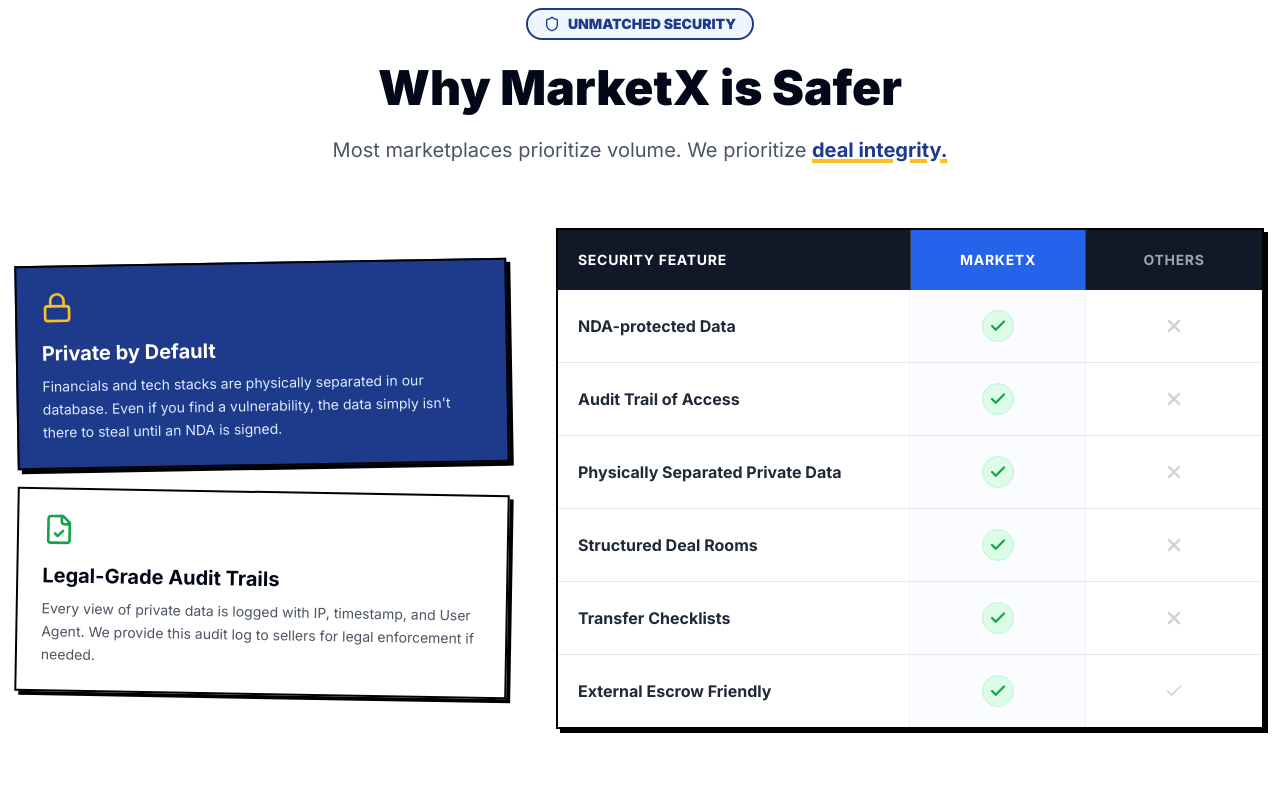
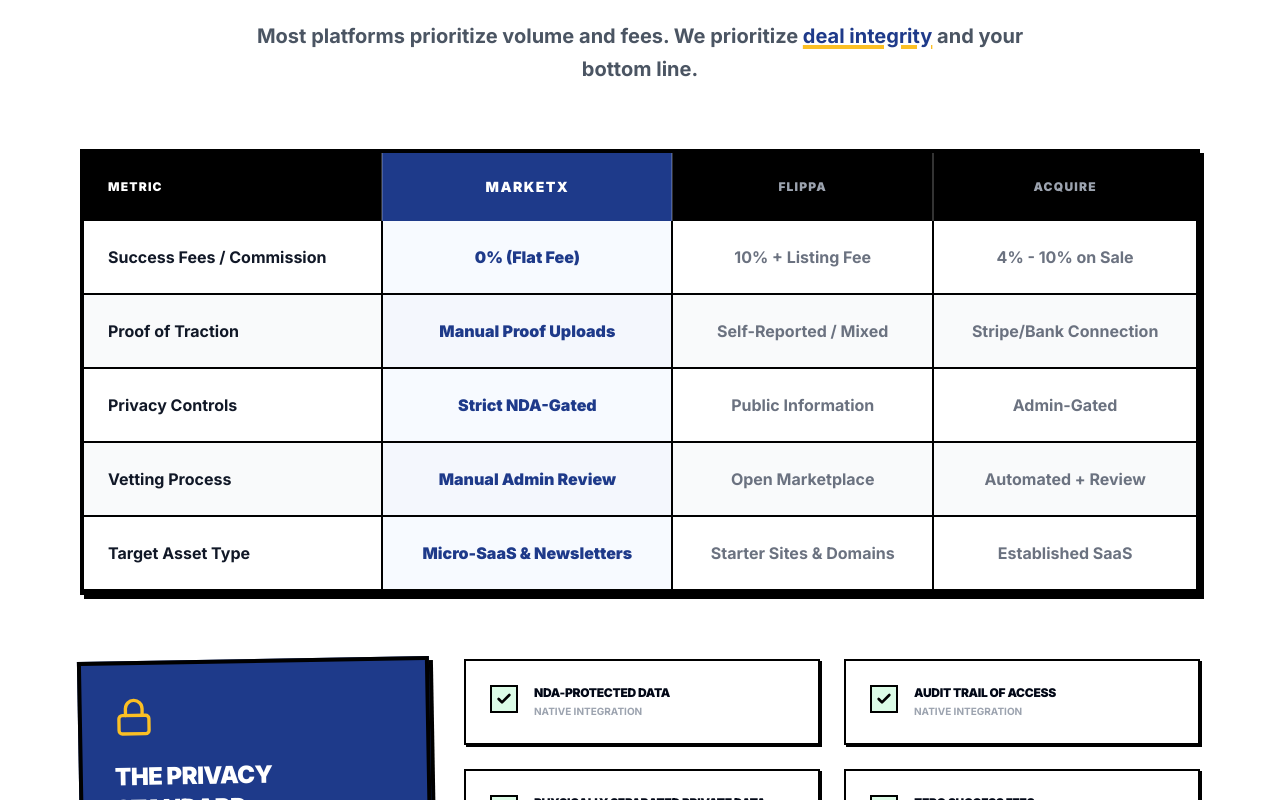
Before and after one commit to Manoj-APJ/IndianAcquisitionMarketplace, a Next.js app: page / in a window 1280 px wide. Shown: the part 3360-4160 px from the top of the page. Built offline with nearby package versions, Linux system fonts and the light colour scheme; no server answers; the database is empty.

Commit message:
added:footer

```diff
--- a/src/components/home/ComparisonSection.tsx
+++ b/src/components/home/ComparisonSection.tsx
@@ -1,83 +1,100 @@
 "use client";
 
 import { cn } from "@/lib/utils";
-import { COMPARISON_FEATURES } from "@/lib/landing-data";
-import { Check, X, Shield, Lock, FileCheck, Eye } from "lucide-react";
+import { COMPARISON_FEATURES, COMPARISON_DATA } from "@/lib/landing-data";
+import { Check, X, Shield, Lock, FileCheck, CheckCircle2, AlertCircle } from "lucide-react";
 
 export function ComparisonSection() {
     return (
-        <section className="py-24 bg-white border-b-2 border-black">
-            <div className="container mx-auto px-4">
+        <section className="pb-24 pt-8 bg-white border-b-4 border-black">
+            <div className="container mx-auto px-4 max-w-6xl">
 
                 {/* Header */}
                 <div className="text-center mb-16 max-w-3xl mx-auto">
-                    <div className="inline-flex items-center gap-2 bg-blue-50 border-2 border-blue-900 text-blue-900 px-4 py-1 font-black text-sm uppercase mb-6 rounded-full">
-                        <Shield size={16} /> Unmatched Security
+                    <div className="inline-flex items-center gap-2 bg-amber-50 border-2 border-black text-black px-4 py-1 font-black text-xs uppercase mb-6 shadow-neo-sm">
+                        <Shield size={16} className="text-amber-500" /> Market Intelligence
                     </div>
-                    <h2 className="text-4xl md:text-5xl font-black mb-6">Why MarketX is Safer</h2>
-                    <p className="text-xl text-gray-600">
-                        Most marketplaces prioritize volume. We prioritize <span className="text-blue-900 font-bold underline decoration-4 decoration-amber-400">deal integrity.</span>
+                    <h2 className="text-4xl md:text-5xl font-black mb-6 uppercase tracking-tighter">How We Stack Up</h2>
+                    <p className="text-xl text-gray-600 font-bold leading-relaxed">
+                        Most platforms prioritize volume and fees. We prioritize <span className="text-blue-900 underline decoration-4 decoration-amber-400">deal integrity</span> and your bottom line.
                     </p>
                 </div>
 
-                <div className="grid lg:grid-cols-12 gap-12 items-center">
+                {/* Detailed Table */}
+                <div className="bg-white border-4 border-black shadow-neo overflow-x-auto">
+                    <table className="w-full text-left min-w-[800px]">
+                        <thead>
+                            <tr className="bg-black text-white">
+                                <th className="p-6 font-black uppercase text-xs tracking-widest border-r-2 border-white/20">Metric</th>
+                                <th className="p-6 font-black uppercase text-sm tracking-widest bg-blue-900 text-center border-r-2 border-white/20">MarketX</th>
+                                <th className="p-6 font-black uppercase text-xs tracking-widest text-gray-400 text-center border-r-2 border-white/20">Flippa</th>
+                                <th className="p-6 font-black uppercase text-xs tracking-widest text-gray-400 text-center">Acquire</th>
+                            </tr>
+                        </thead>
+                        <tbody className="font-bold">
+                            {COMPARISON_DATA.map((row, idx) => (
+                                <tr key={row.feature} className={cn("border-b-2 border-black", idx % 2 === 0 ? "bg-white" : "bg-gray-50")}>
+                                    <td className="p-6 text-gray-900 text-sm md:text-base border-r-2 border-black">
+                                        {row.feature}
+                                    </td>
+                                    <td className="p-6 text-center text-blue-900 font-black bg-blue-50/50 border-r-2 border-black">
+                                        {row.marketx}
+                                    </td>
+                                    <td className="p-6 text-center text-gray-500 border-r-2 border-black">
+                                        {row.flippa}
+                                    </td>
+                                    <td className="p-6 text-center text-gray-500">
+                                        {row.acquire}
+                                    </td>
+                                </tr>
+                            ))}
+                        </tbody>
+                    </table>
+                </div>
 
-                    {/* Left: Visual Cards */}
-                    <div className="lg:col-span-5 space-y-6">
-                        <div className="bg-blue-900 text-white p-6 border-2 border-black shadow-neo -rotate-1 relative z-10">
-                            <Lock className="mb-4 text-amber-400" size={32} />
-                            <h3 className="text-xl font-bold mb-2">Private by Default</h3>
-                            <p className="text-blue-100 text-sm leading-relaxed">
-                                Financials and tech stacks are physically separated in our database.
-                                Even if you find a vulnerability, the data simply isn't there to steal until an NDA is signed.
+                {/* Features Checklist */}
+                <div className="mt-16 grid md:grid-cols-2 lg:grid-cols-3 gap-8">
+                    <div className="lg:col-span-1 space-y-6">
+                        <div className="bg-blue-900 text-white p-8 border-4 border-black shadow-neo -rotate-1 relative overflow-hidden h-full">
+                            <Lock className="mb-6 text-amber-400" size={40} />
+                            <h3 className="text-2xl font-black mb-4 uppercase tracking-tight">The Privacy Standard</h3>
+                            <p className="text-blue-100 font-bold leading-relaxed mb-6">
+                                Sensitive data is physically separated in our database. It's only decrypted for authorized NDA signers.
                             </p>
-                        </div>
-
-                        <div className="bg-white p-6 border-2 border-black shadow-neo rotate-1">
-                            <FileCheck className="mb-4 text-green-600" size={32} />
-                            <h3 className="text-xl font-bold mb-2">Legal-Grade Audit Trails</h3>
-                            <p className="text-gray-600 text-sm leading-relaxed">
-                                Every view of private data is logged with IP, timestamp, and User Agent.
-                                We provide this audit log to sellers for legal enforcement if needed.
-                            </p>
+                            <div className="flex items-center gap-2 text-amber-400 text-xs font-black uppercase tracking-widest">
+                                <CheckCircle2 size={16} /> Decryption on Request
+                            </div>
                         </div>
                     </div>
 
-                    {/* Right: The Grid */}
-                    <div className="lg:col-span-7">
-                        <div className="bg-white border-2 border-black shadow-neo overflow-hidden">
-                            <div className="grid grid-cols-12 bg-gray-900 text-white font-bold text-sm uppercase tracking-wider">
-                                <div className="col-span-6 p-5">Security Feature</div>
-                                <div className="col-span-3 p-5 text-center bg-blue-600 border-x border-gray-700">MarketX</div>
-                                <div className="col-span-3 p-5 text-center text-gray-400">Others</div>
+                    <div className="lg:col-span-2 grid grid-cols-1 sm:grid-cols-2 gap-6 pb-2">
+                        {COMPARISON_FEATURES.map((feature) => (
+                            <div key={feature.name} className="bg-white border-2 border-black p-6 flex items-start gap-4 shadow-neo-sm hover:translate-x-1 hover:-translate-y-1 transition-all">
+                                {feature.us ? (
+                                    <div className="bg-green-100 border-2 border-black p-1 shrink-0">
+                                        <Check className="text-black" size={16} strokeWidth={4} />
+                                    </div>
+                                ) : (
+                                    <div className="bg-red-100 border-2 border-black p-1 shrink-0">
+                                        <X className="text-black" size={16} strokeWidth={4} />
+                                    </div>
+                                )}
+                                <div>
+                                    <p className="font-black uppercase text-xs tracking-tight mb-1">{feature.name}</p>
+                                    <p className="text-[10px] font-bold text-gray-400 uppercase leading-tight">
+                                        {feature.us ? "Native Integration" : "Third-party dependency"}
+                                    </p>
+                                </div>
                             </div>
+                        ))}
 
-                            {COMPARISON_FEATURES.map((feature, idx) => (
-                                <div
-                                    key={feature.name}
-                                    className={cn(
-                                        "grid grid-cols-12 transition-colors hover:bg-blue-50",
-                                        idx !== COMPARISON_FEATURES.length - 1 && "border-b border-gray-200"
-                                    )}
-                                >
-                                    <div className="col-span-6 p-5 font-bold text-gray-800 text-sm md:text-base flex items-center border-r border-gray-100">
-                                        {feature.name}
-                                    </div>
-                                    <div className="col-span-3 p-3 md:p-5 flex items-center justify-center border-r border-gray-100 bg-blue-50/30">
-                                        {feature.us ? (
-                                            <div className="w-8 h-8 rounded-full bg-green-100 flex items-center justify-center border border-green-200">
-                                                <Check className="text-green-600" size={18} strokeWidth={3} />
-                                            </div>
-                                        ) : <X className="text-red-400" size={20} />}
-                                    </div>
-                                    <div className="col-span-3 p-3 md:p-5 flex items-center justify-center text-gray-300">
-                                        {feature.others ? <Check size={20} /> : <X size={20} strokeWidth={3} />}
-                                    </div>
-                                </div>
-                            ))}
+                        <div className="bg-amber-400 border-4 border-black p-6 shadow-neo rotate-1 flex flex-col justify-center">
+                            <h4 className="text-xl font-black uppercase italic mb-2 tracking-tighter line-through decoration-black">Fees everywhere.</h4>
+                            <p className="font-black text-sm uppercase">Except here. List for a flat fee, sell for $0 commission.</p>
                         </div>
                     </div>
                 </div>
+
             </div>
         </section>
     );
--- a/src/components/home/HowItWorksSection.tsx
+++ b/src/components/home/HowItWorksSection.tsx
@@ -72,7 +72,7 @@
     const [tab, setTab] = useState<'buyers' | 'sellers'>('buyers');
 
     return (
-        <section className="py-24 bg-white overflow-hidden">
+        <section className="pt-24 pb-12 bg-white overflow-hidden">
             <div className="container mx-auto px-4">
 
                 {/* Section Header */}
--- a/src/lib/landing-data.ts
+++ b/src/lib/landing-data.ts
@@ -17,11 +17,43 @@
     }
 ];
 
+export const COMPARISON_DATA = [
+    {
+        feature: "Success Fees / Commission",
+        marketx: "0% (Flat Fee)",
+        flippa: "10% + Listing Fee",
+        acquire: "4% - 10% on Sale"
+    },
+    {
+        feature: "Proof of Traction",
+        marketx: "Manual Proof Uploads",
+        flippa: "Self-Reported / Mixed",
+        acquire: "Stripe/Bank Connection"
+    },
+    {
+        feature: "Privacy Controls",
+        marketx: "Strict NDA-Gated",
+        flippa: "Public Information",
+        acquire: "Admin-Gated"
+    },
+    {
+        feature: "Vetting Process",
+        marketx: "Manual Admin Review",
+        flippa: "Open Marketplace",
+        acquire: "Automated + Review"
+    },
+    {
+        feature: "Target Asset Type",
+        marketx: "Micro-SaaS & Newsletters",
+        flippa: "Starter Sites & Domains",
+        acquire: "Established SaaS"
+    },
+];
+
 export const COMPARISON_FEATURES = [
     { name: "NDA-protected Data", us: true, others: false },
     { name: "Audit Trail of Access", us: true, others: false },
     { name: "Physically Separated Private Data", us: true, others: false },
-    { name: "Structured Deal Rooms", us: true, others: false },
-    { name: "Transfer Checklists", us: true, others: false },
-    { name: "External Escrow Friendly", us: true, others: true },
+    { name: "Zero Success Fees", us: true, others: false },
+    { name: "Proof-Based Trust Signals", us: true, others: true },
 ];
```
